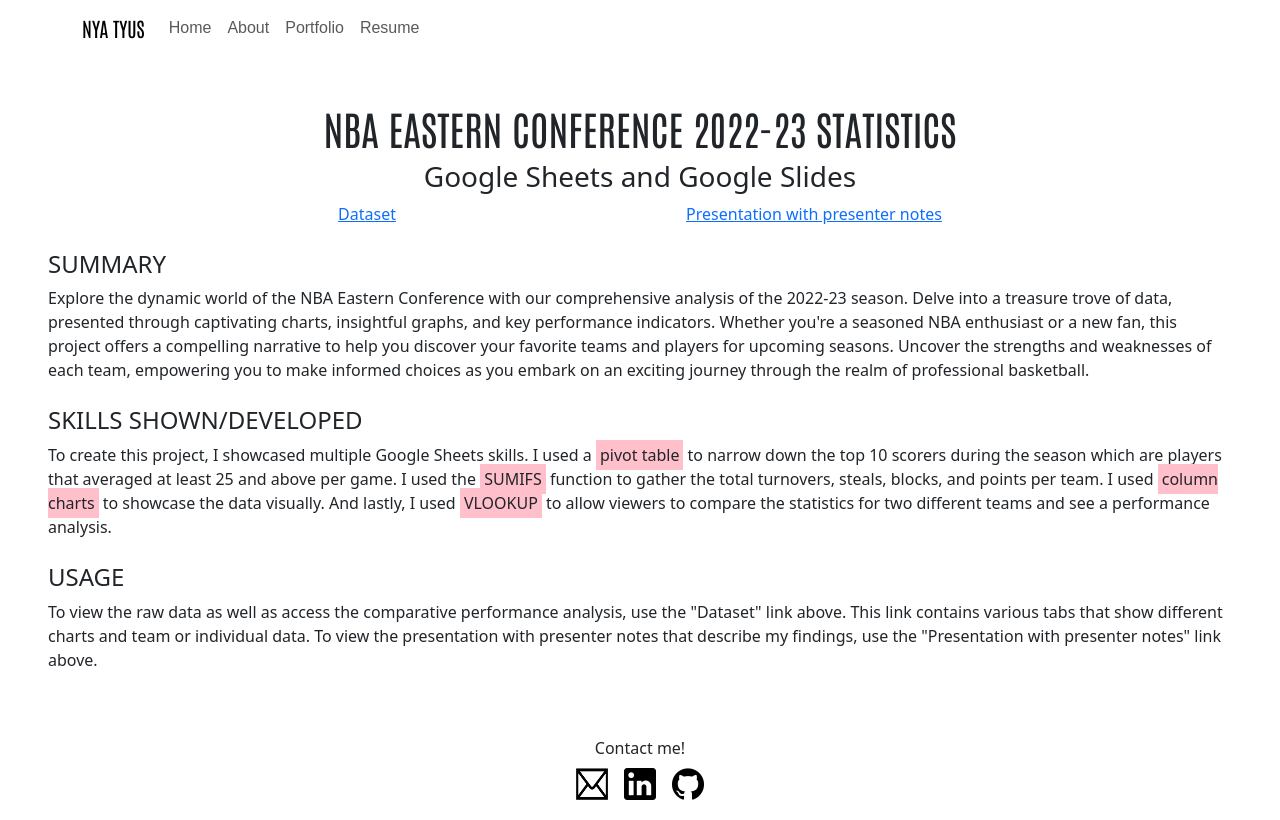
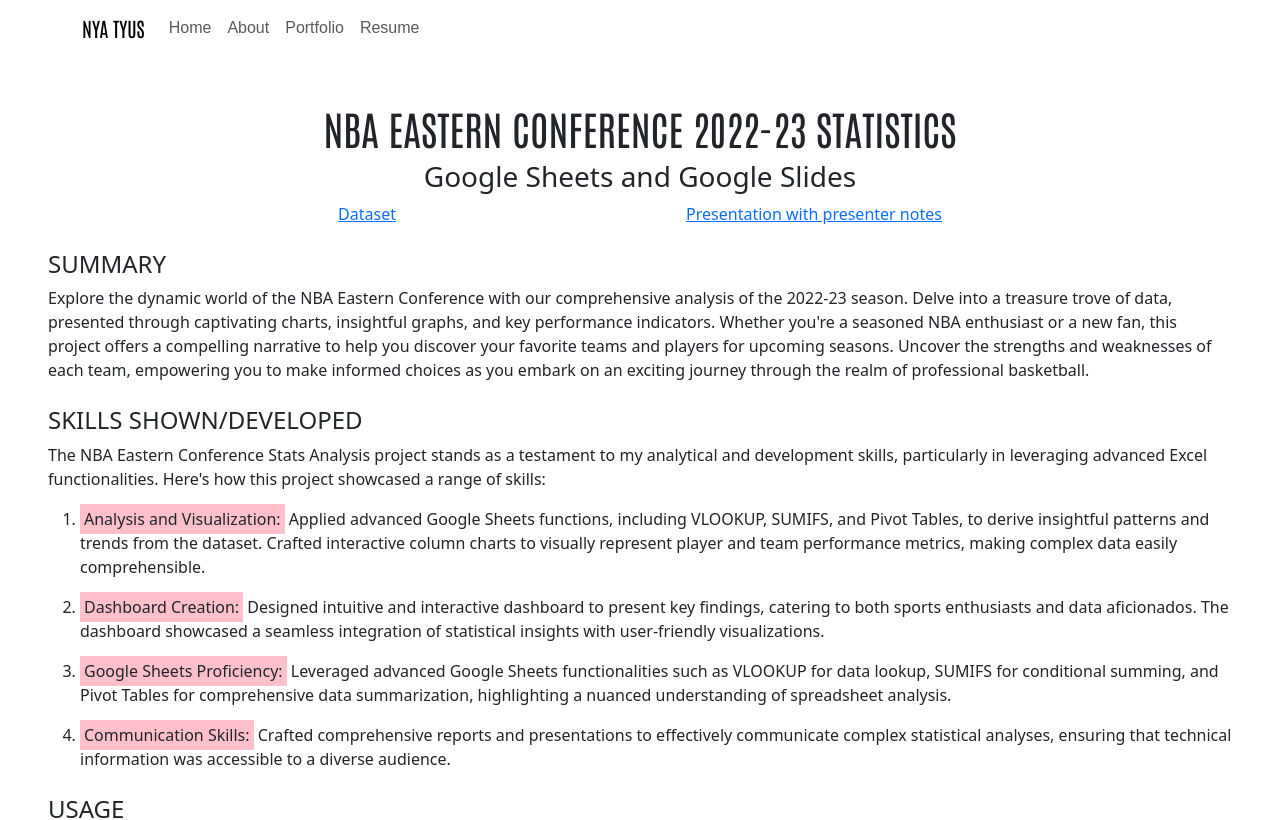
Before and after one commit to nyashanice/Data-Analyst-Portfolio, a React (Create React App) app: page /NBA-Stats in a window 1280 px wide. Shown: the top 820 px of the page. Built offline with nearby package versions, Linux system fonts and the light colour scheme.

Commit message:
change NBA project skills to ordered list format

```diff
--- a/src/pages/Stats.js
+++ b/src/pages/Stats.js
@@ -45,27 +45,55 @@
         <div className="mb-4">
           <h4>SKILLS SHOWN/DEVELOPED</h4>
           <div>
-            To create this project, I showcased multiple Google Sheets skills. I
-            used a <span className="highlight p-1">pivot table</span> to narrow
-            down the top 10 scorers during the season which are players that
-            averaged at least 25 and above per game. I used the{" "}
-            <span className="highlight p-1">SUMIFS</span> function to gather the
-            total turnovers, steals, blocks, and points per team. I used{" "}
-            <span className="highlight p-1">column charts</span> to showcase the
-            data visually. And lastly, I used{" "}
-            <span className="highlight p-1">VLOOKUP</span> to allow viewers to
-            compare the statistics for two different teams and see a performance
-            analysis.
+            The NBA Eastern Conference Stats Analysis project stands as a
+            testament to my analytical and development skills, particularly in
+            leveraging advanced Excel functionalities. Here's how this project
+            showcased a range of skills:
+            <ol>
+              <li className="mb-3 mt-3">
+                <span className="highlight p-1">
+                  Analysis and Visualization:
+                </span>{" "}
+                Applied advanced Google Sheets functions, including VLOOKUP,
+                SUMIFS, and Pivot Tables, to derive insightful patterns and
+                trends from the dataset. Crafted interactive column charts to
+                visually represent player and team performance metrics, making
+                complex data easily comprehensible.
+              </li>
+              <li className="mb-3 mt-3">
+                <span className="highlight p-1">Dashboard Creation:</span>{" "}
+                Designed intuitive and interactive dashboard to present key
+                findings, catering to both sports enthusiasts and data
+                aficionados. The dashboard showcased a seamless integration of
+                statistical insights with user-friendly visualizations.
+              </li>
+              <li className="mb-3 mt-3">
+                <span className="highlight p-1">
+                  Google Sheets Proficiency:
+                </span>{" "}
+                Leveraged advanced Google Sheets functionalities such as VLOOKUP
+                for data lookup, SUMIFS for conditional summing, and Pivot
+                Tables for comprehensive data summarization, highlighting a
+                nuanced understanding of spreadsheet analysis.
+              </li>
+              <li className="mb-3 mt-3">
+                <span className="highlight p-1">Communication Skills:</span>{" "}
+                Crafted comprehensive reports and presentations to effectively
+                communicate complex statistical analyses, ensuring that
+                technical information was accessible to a diverse audience.
+              </li>
+            </ol>
           </div>
         </div>
         <div>
           <h4>USAGE</h4>
           <div>
-            To view the raw data as well as access the comparative performance
-            analysis, use the "Dataset" link above. This link contains various
-            tabs that show different charts and team or individual data. To view
-            the presentation with presenter notes that describe my findings, use
-            the "Presentation with presenter notes" link above.
+            To explore the unprocessed data and delve into a comprehensive
+            performance analysis, simply navigate to the "Dataset" link above.
+            Within this link, you'll find multiple tabs showcasing diverse
+            charts and team or individual data. For a detailed walkthrough of my
+            discoveries, including presenter notes, access the "Presentation
+            with Presenter Notes" link provided.
           </div>
         </div>
       </div>
```
